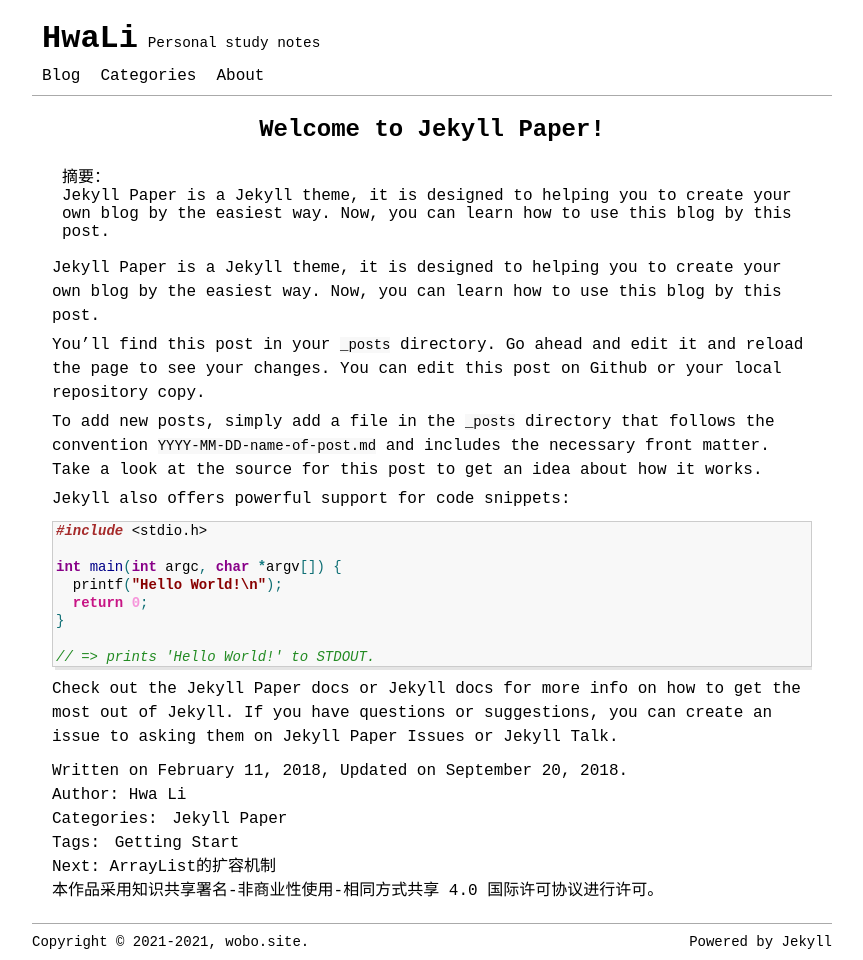
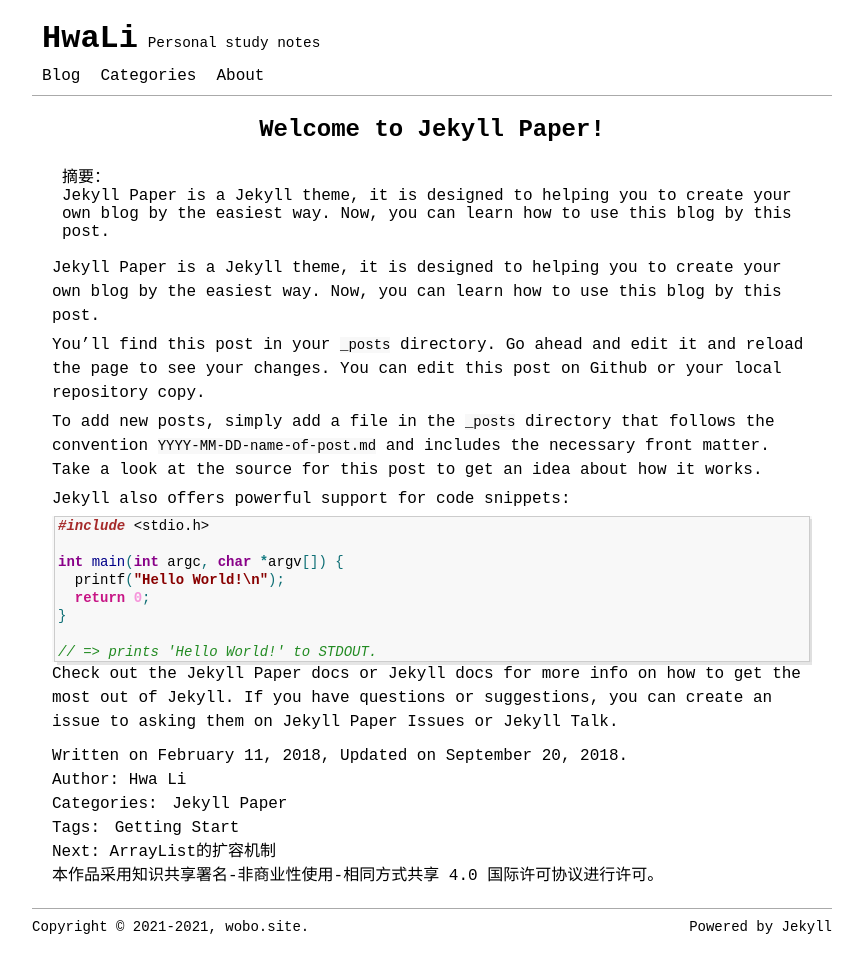
Before and after one commit to hualiy/hualiy.github.io, a Jekyll site: the page built from _posts/2018-02-11-welcome-to-jekyll.markdown, in a window 1280 px wide. Shown: the whole page, without its empty margins (208-1071 px from the left). Built offline with Jekyll 4.4.1, drawn with Linux system fonts in a browser that asks for light colours; comment, search, counter and statistics services are not loaded.

Commit message:
Update highlighter.scss

```diff
--- a/_sass/highlighter.scss
+++ b/_sass/highlighter.scss
@@ -6,7 +6,11 @@
 @charset "utf-8";
 
 pre.highlight {
-  margin: 10px 0;
+  margin: 0 2px;
+    margin-top: 0px;
+    margin-right: 2px;
+    margin-bottom: 0px;
+    margin-left: 2px;
   padding-left: 3px;
   border: 1px solid #ccc;
   overflow-x: auto;
```
